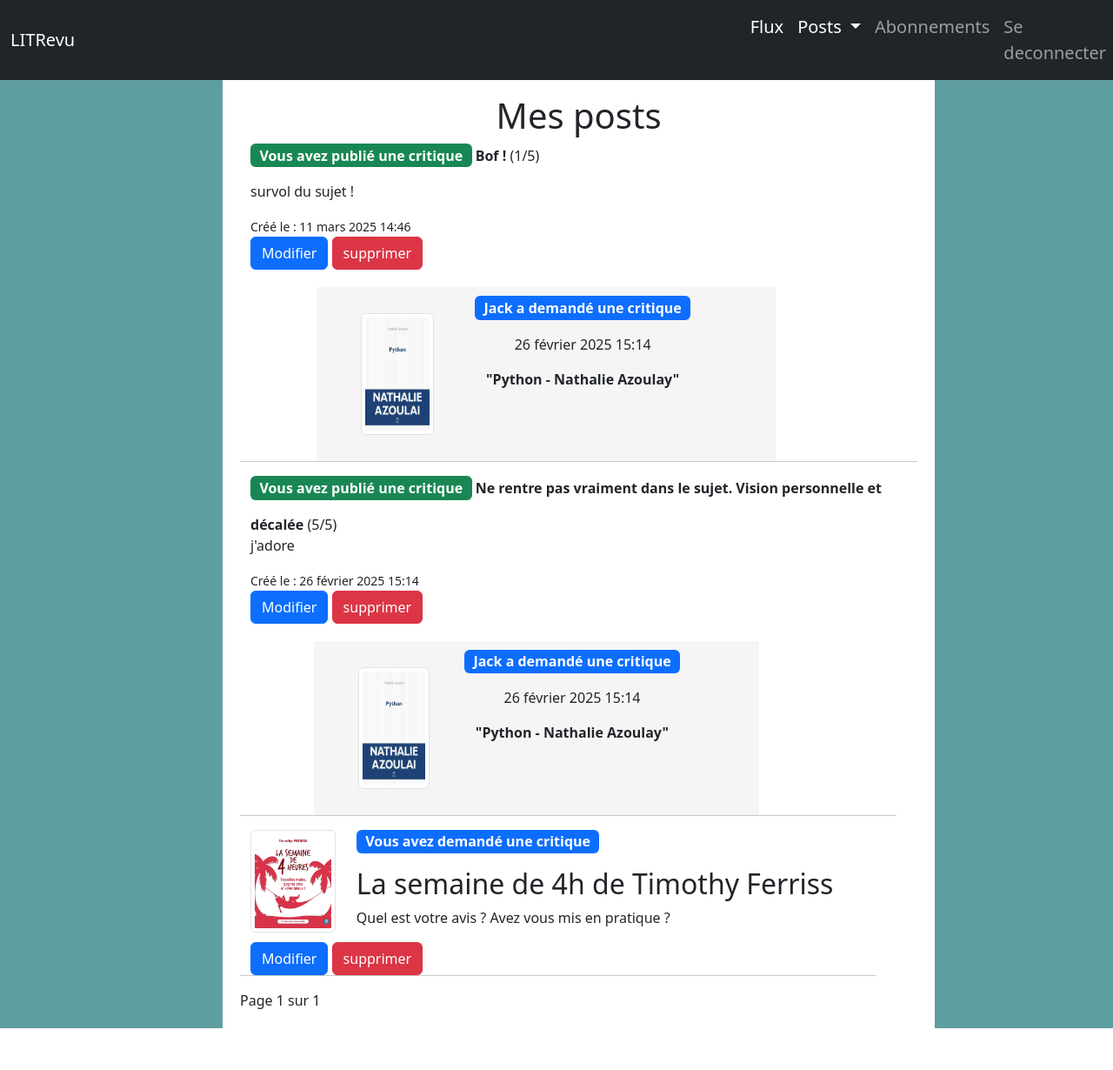
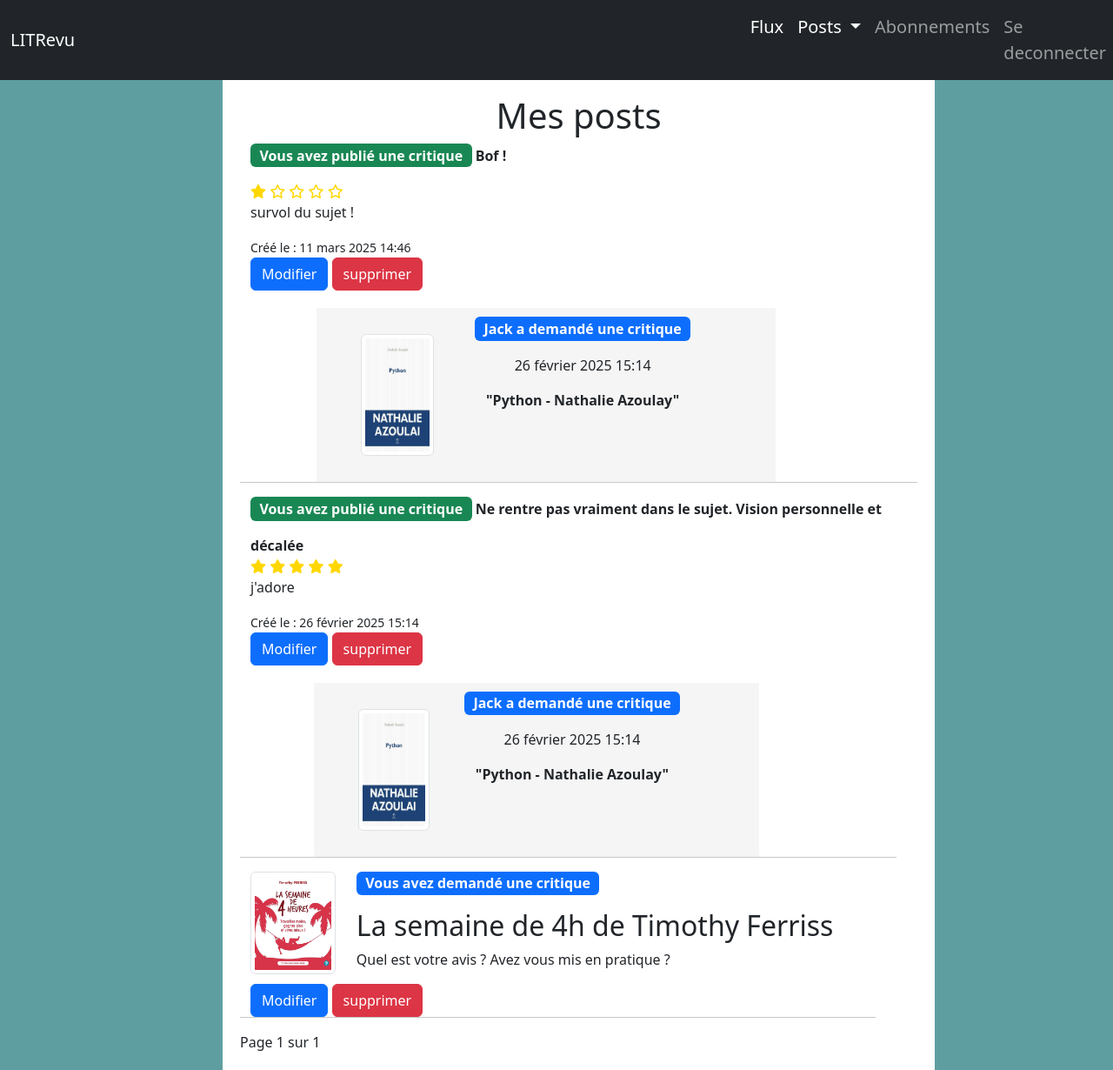
Before and after one commit to stephanrouchon/litrevu, a Django app: page /posts/ in a window 1280 px wide. Shown: the whole page at 87% size. Before the commit the page ends 1182 px from the top, so only its background shows below. Run offline with Django 5.2, Linux system fonts and the light colour scheme; a user stored in the database is signed in; data comes from the database, SQL or seed files in the repository; both versions use the stored data as it was after the commit.

Commit message:
Update README.md for clarity, enhance user posts template with star rating display, and correct URL path for ticket and review creation

```diff
--- a/blog/templates/blog/user_posts.html
+++ b/blog/templates/blog/user_posts.html
@@ -34,7 +34,17 @@
                 {% else %}
                     <div>
                         <p class="badge bg-success">Vous avez publié une critique</p>
-                        <strong>{{ post.headline }}</strong> ({{ post.rating }}/5)
+                        <strong>{{ post.headline }}</strong>
+                        <div class="rating">
+                            {% for _ in ""|ljust:post.rating %}
+                            <i class="fas fa-star"></i>
+                            {% endfor %}
+
+                            <!-- Afficher les étoiles vides pour compléter jusqu'à 5 -->
+                            {% for _ in ""|ljust:post.empty_stars %}
+                                <i class="far fa-star"></i>
+                            {% endfor %}
+                        </div>
                         <p>{{ post.body }}</p>
                         <small>Créé le : {{ post.time_created }}</small>
                         <div class="col-md-12">
--- a/litrevu/urls.py
+++ b/litrevu/urls.py
@@ -51,7 +51,7 @@ urlpatterns = [
     path('follow/<int:user_id>', follow_user, name='follow_user'),
     path('unfollow/<int:pk>/', FollowDeleteView.as_view(), name='unfollow_user'),
     path('subscriptions/', SubscriptionsView.as_view(), name='subscriptions'),
-    path('postsandreview/create', TicketAndReviewCreateView.as_view(), name='ticket_and_review'),
+    path('ticketsandreviews/create', TicketAndReviewCreateView.as_view(), name='ticket_and_review'),
     path('posts/', UserPostViews.as_view(), name='posts'),
     path("search/", search_users, name="search_users"),
     path('block/<int:pk>', BlockUserView.as_view(), name='block_user'),
```
Also changed, not shown: README.md, db.sqlite3.
